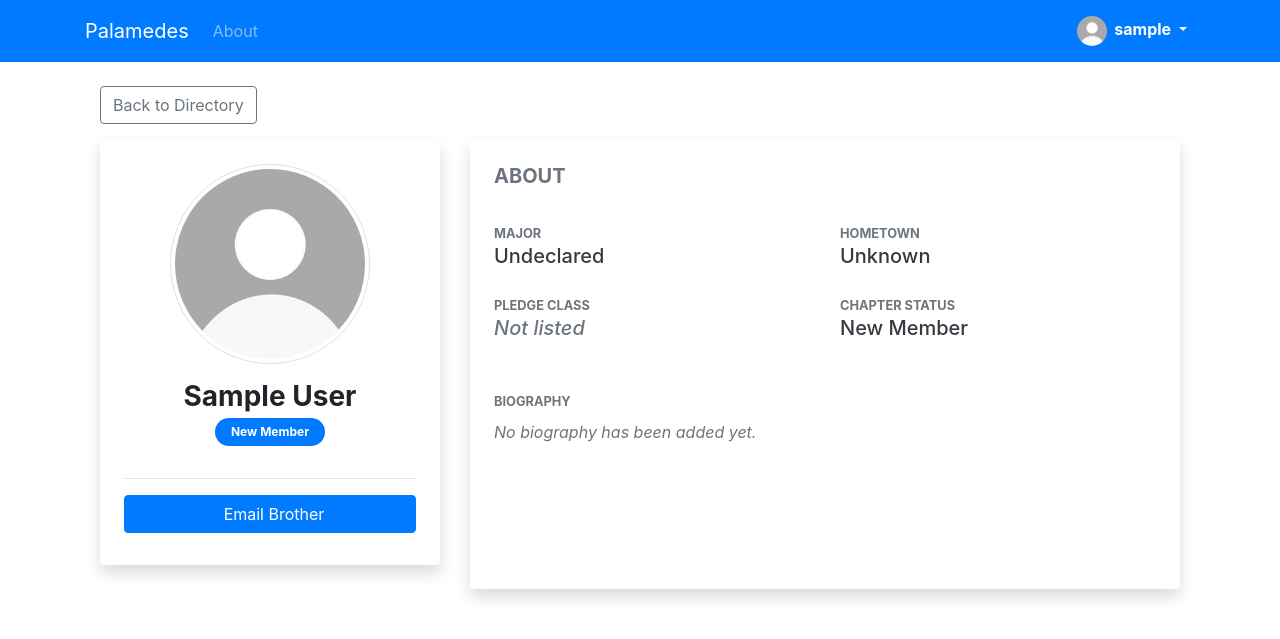
After one commit to dannguyen111/palamedes, a Django app: page /dashboard/directory/member/1/ in a window 1280 px wide. The commit adds this page. Shown: the top 639 px of the page. Run offline with Django 5.2, Linux system fonts and the light colour scheme; the visitor is signed in with stand-in values (Sample User, id 1); data comes from the database, SQL or seed files in the repository.

Commit message:
created profile view for brother directory

```diff
--- /dev/null
+++ b/palamedes/dashboard/templates/dashboard/brother_profile.html
@@ -0,0 +1,89 @@
+{% extends "homepage/base.html" %}
+
+{% block content %}
+<div class="container">
+    <div class="row mb-3">
+        <div class="col-12">
+            <a href="{% url 'brother_directory' %}" class="btn btn-outline-secondary">
+                <i class="fas fa-arrow-left"></i> Back to Directory
+            </a>
+        </div>
+    </div>
+
+    <div class="row">
+        <div class="col-md-4 mb-4">
+            <div class="card shadow border-0 text-center p-4">
+                <img src="{{ brother.image.url }}" class="rounded-circle img-thumbnail mx-auto d-block mb-3"
+                    style="width: 200px; height: 200px; object-fit: cover;">
+
+                <h3 class="font-weight-bold mb-1">{{ brother.first_name }} {{ brother.last_name }}</h3>
+                <div class="mb-3">
+                    <span class="badge badge-pill badge-primary px-3 py-2">{{ brother.get_role_display }}</span>
+                </div>
+
+                <hr>
+
+                <div class="d-grid gap-2">
+                    <a href="mailto:{{ brother.email }}" class="btn btn-primary btn-block mb-2">
+                        <i class="fas fa-envelope mr-2"></i> Email Brother
+                    </a>
+                    {% if brother.phone_number %}
+                    <a href="tel:{{ brother.phone_number }}" class="btn btn-success btn-block">
+                        <i class="fas fa-phone mr-2"></i> {{ brother.phone_number }}
+                    </a>
+                    {% endif %}
+                </div>
+            </div>
+        </div>
+
+        <div class="col-md-8">
+            <div class="card shadow border-0 h-100">
+                <div class="card-header bg-white border-bottom-0 pt-4 px-4">
+                    <h5 class="font-weight-bold text-secondary text-uppercase mb-0">About</h5>
+                </div>
+                <div class="card-body px-4">
+
+                    <div class="row mb-4">
+                        <div class="col-md-6 mb-3">
+                            <small class="text-muted text-uppercase font-weight-bold">Major</small>
+                            <h5 class="text-dark">{{ brother.major|default:"Undeclared" }}</h5>
+                        </div>
+                        <div class="col-md-6 mb-3">
+                            <small class="text-muted text-uppercase font-weight-bold">Hometown</small>
+                            <h5 class="text-dark">{{ brother.hometown|default:"Unknown" }}</h5>
+                        </div>
+                        <div class="col-md-6 mb-3">
+                            <small class="text-muted text-uppercase font-weight-bold">Pledge Class</small>
+                            <h5 class="text-dark">
+                                {% if brother.pledge_semester %}
+                                {{ brother.pledge_semester }} {{ brother.pledge_year }}
+                                {% else %}
+                                <span class="text-muted font-italic">Not listed</span>
+                                {% endif %}
+                            </h5>
+                        </div>
+                        <div class="col-md-6 mb-3">
+                            <small class="text-muted text-uppercase font-weight-bold">Chapter Status</small>
+                            <h5 class="text-dark">{{ brother.get_role_display }}</h5>
+                        </div>
+                    </div>
+
+                    <div class="row">
+                        <div class="col-12">
+                            <small class="text-muted text-uppercase font-weight-bold">Biography</small>
+                            <p class="mt-2 text-justify">
+                                {% if brother.bio %}
+                                {{ brother.bio|linebreaks }}
+                                {% else %}
+                                <span class="text-muted font-italic">No biography has been added yet.</span>
+                                {% endif %}
+                            </p>
+                        </div>
+                    </div>
+
+                </div>
+            </div>
+        </div>
+    </div>
+</div>
+{% endblock %}
--- a/palamedes/dashboard/urls.py
+++ b/palamedes/dashboard/urls.py
@@ -13,4 +13,5 @@ urlpatterns = [
     path('dues/manage/', views.manage_dues_creation, name='manage_dues_creation'),
     path('dues/pay/<int:pk>/', views.pay_due, name='pay_due'),
     path('directory/', views.directory, name='brother_directory'),
+    path('directory/member/<int:pk>/', views.brother_profile, name='brother_profile'),
 ]
--- a/palamedes/dashboard/views.py
+++ b/palamedes/dashboard/views.py
@@ -362,3 +362,18 @@ def directory(request):
         'search_query': query or ""
     }
     return render(request, 'dashboard/directory.html', context)
+
+@login_required
+def brother_profile(request, pk):
+    # Fetch the specific brother or show 404
+    brother = get_object_or_404(CustomUser, pk=pk)
+
+    # Only allow viewing members of the SAME chapter
+    if brother.chapter != request.user.chapter:
+        messages.error(request, "You cannot view profiles from other chapters.")
+        return redirect('dashboard')
+
+    context = {
+        'brother': brother
+    }
+    return render(request, 'dashboard/brother_profile.html', context)
```
Also changed, not shown: palamedes/dashboard/templates/dashboard/directory.html (+9 -23 lines).
